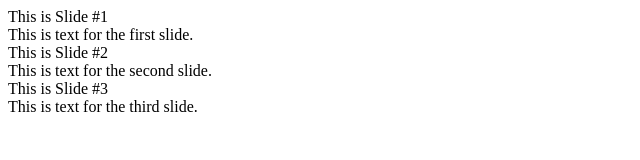
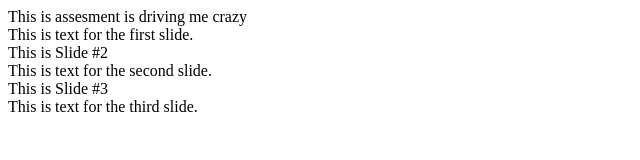
Before and after one commit to Markiehendricks/Markiehendricks.github.io, a plain HTML site: page Index.html in a window 1280 px wide. Shown: the whole page, without its empty margins (0-640 px from the left). Drawn offline with Linux system fonts and the light colour scheme.

Commit message:
Update Index.html

```diff
--- a/Index.html
+++ b/Index.html
@@ -16,7 +16,7 @@
                         <div class="row">
                            <div class="col-md-12">
                               <div class="slide-text">
-                                 <div class="slide-title">This is Slide #1</div>
+                                 <div class="slide-title">This is assesment is driving me crazy</div>
                                  This is text for the first slide.
                               </div>
                            </div>
```
